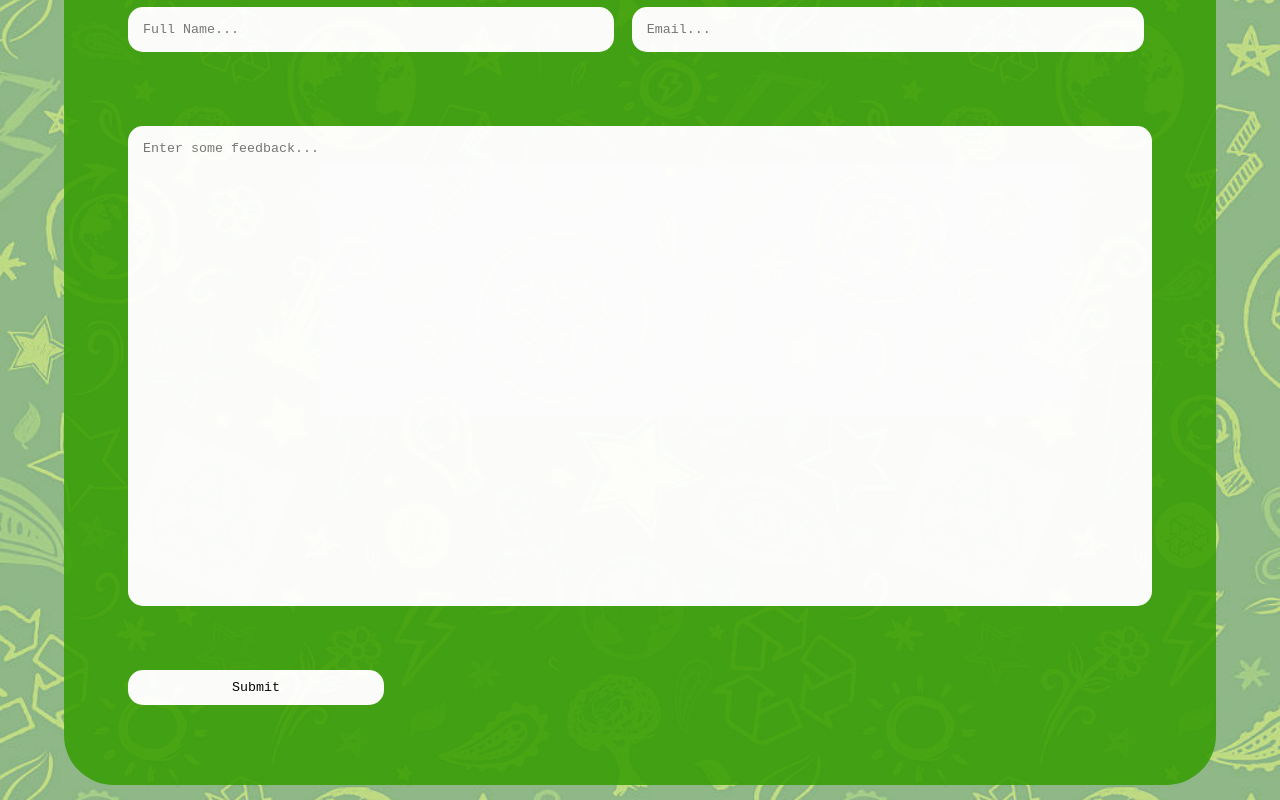
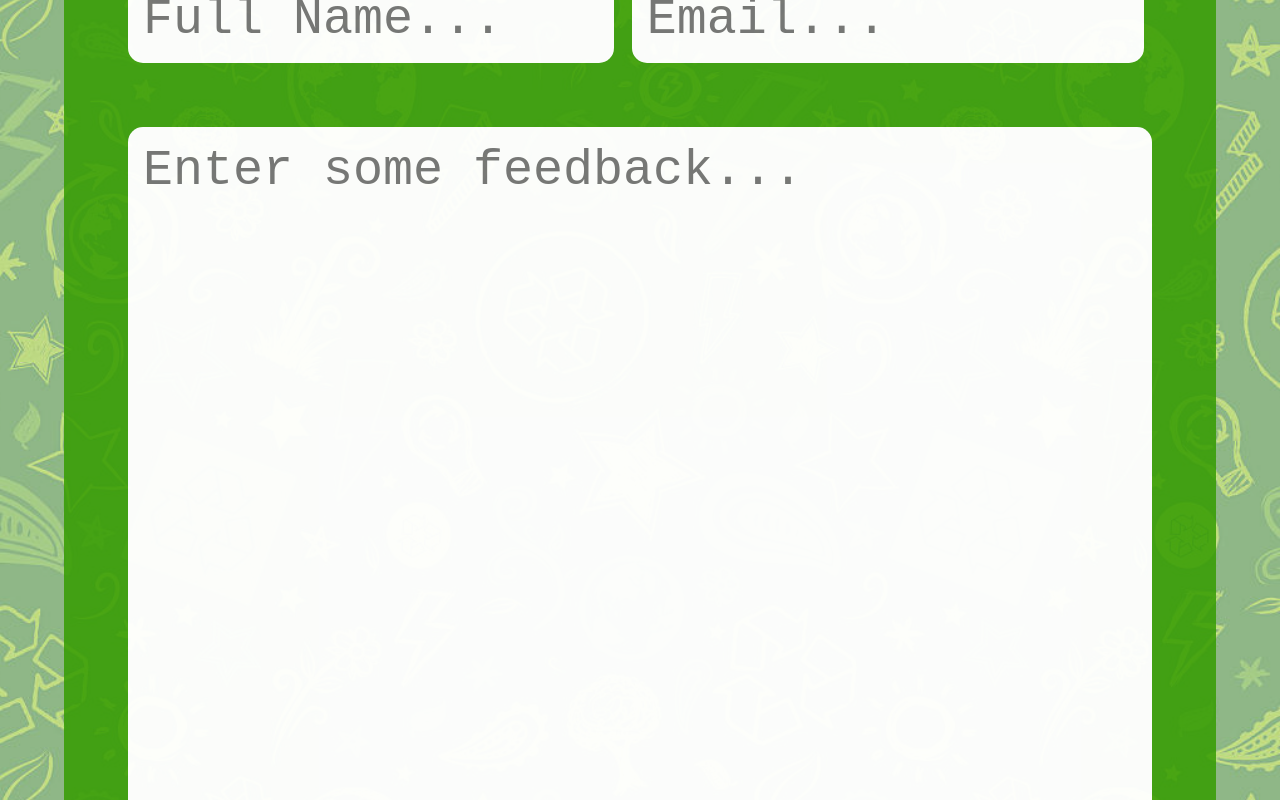
Before and after one commit to thewestgateschoolecogroup/thewestgateschoolecogroup.github.io, a plain HTML site: page hillier.html in a window 1280 px wide. Shown: the part 8760-9560 px from the top of the page. Drawn offline with Linux system fonts and the light colour scheme.

Commit message:
Update hillier.html

```diff
--- a/hillier.html
+++ b/hillier.html
@@ -256,6 +256,10 @@
                 padding: 10px;
                 border-radius: 15px;
                 background-color: white;
+                color: black;
+            }
+            .f{
+                font-size: 50px;
             }
         </style>
         <script src="main.js"></script>
@@ -324,10 +328,10 @@
             <div id="feedbox" class="st">
                 <h5 id="title">Feedback</h5>
                 <form id="feedbackForm">
-                    <input id="text" type="text" required placeholder="Full Name...">
-                    <input id="email" type="email" required placeholder="Email...">
-                    <textarea type="text" id="feedback" required rows="30" placeholder="Enter some feedback..."></textarea>
-                    <input type="submit" required id="submit">
+                    <input class="f" id="text" type="text" required placeholder="Full Name...">
+                    <input class="f" id="email" type="email" required placeholder="Email...">
+                    <textarea class="f" type="text" id="feedback" required rows="15" placeholder="Enter some feedback..."></textarea>
+                    <input class="f" type="submit" required id="submit">
                 </form>
             </div>
             <script src="https://www.gstatic.com/firebasejs/8.10.1/firebase-app.js"></script>
```
